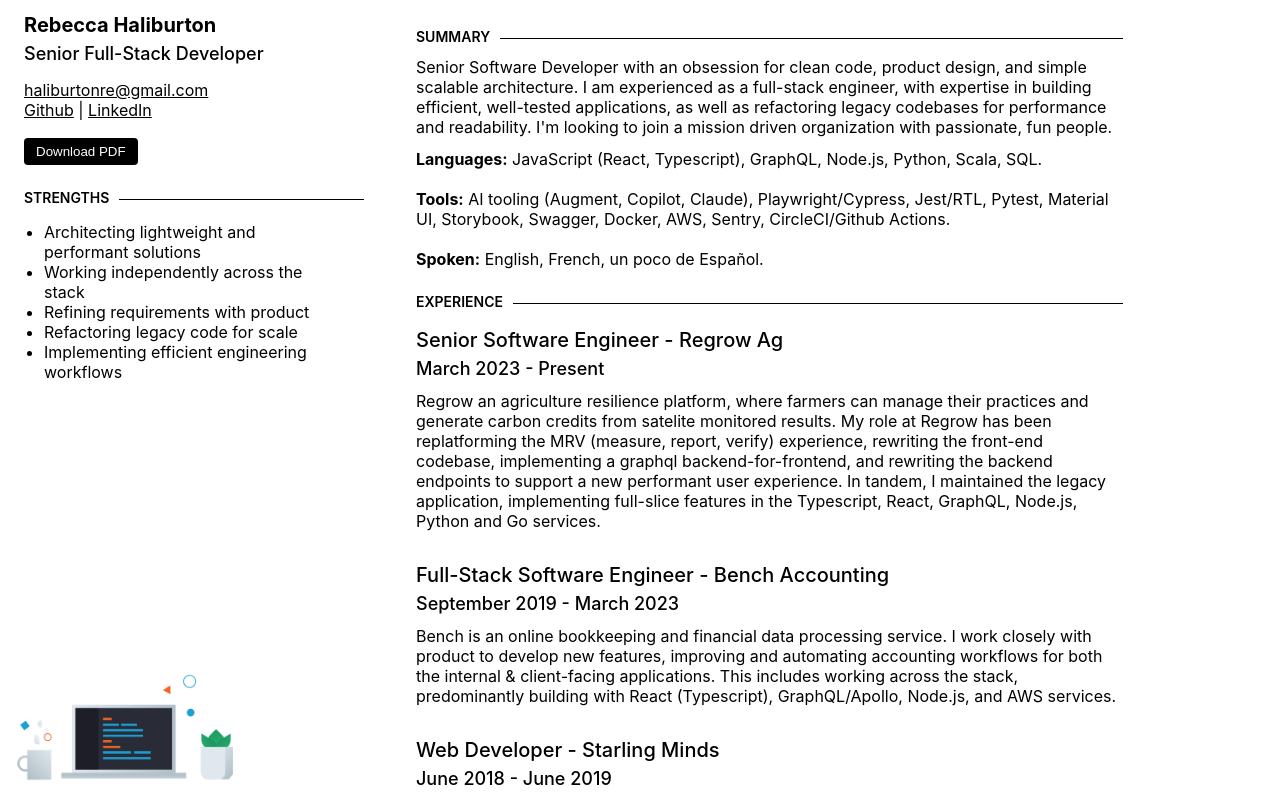
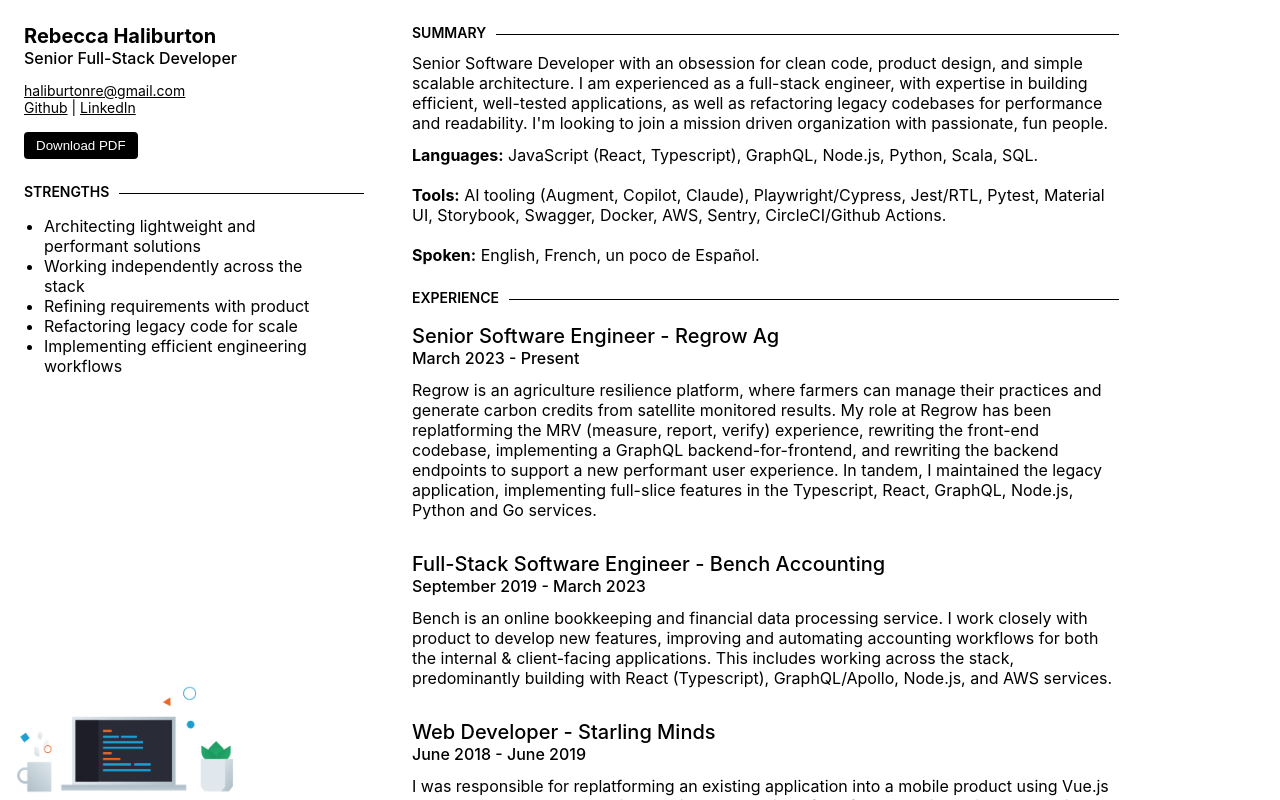
Before and after one commit to drhaliburton/portfolio, a React (Create React App) app: page / in a window 1280 px wide. Shown: the top 800 px of the page. Built offline with nearby package versions, Linux system fonts and the light colour scheme.

Commit message:
cleanup spacing

```diff
--- a/src/App.tsx
+++ b/src/App.tsx
@@ -10,7 +10,8 @@ const Page = styled.div`
 
   h1 {
     font-size: 20px;
-    margin-bottom: 6px;
+    margin-top: 12px;
+    margin-bottom: 0;
     > a {
       text-decoration: none;
       &:hover {
@@ -20,17 +21,15 @@ const Page = styled.div`
   }
 
   h2 {
-    font-size: 18px;
+    font-size: 16px;
     font-weight: 500;
     margin-top: 0;
-    margin-bottom: 4px;
-
+    margin-bottom: 0;
   }
 
   h3 {
-    font-size: 16px;
+    font-size: 14px;
     font-weight: 400;
-    margin-bottom: 0;
   }
 
   @media screen and (max-width: 700px) {
--- a/src/components/DowloadBtn.tsx
+++ b/src/components/DowloadBtn.tsx
@@ -2,7 +2,7 @@ import React from 'react'
 import styled from 'styled-components';
 
 const BtnWrapper = styled.div`
-  margin: 18px 0;
+  margin: 16px 0;
 
   > button {
     background-color: black;
--- a/src/components/Resume.tsx
+++ b/src/components/Resume.tsx
@@ -10,8 +10,8 @@ const ResumeLayout = styled.div`
   width: 100%;
   position: absolute;
   left: 340px;
-  padding: 16px;
-  margin-left: 60px;
+  padding: 12px 24px;
+  margin-left: 48px;
   background-color: white;
 
   @media screen and (max-width: 700px) {
--- a/src/components/Sidebar.tsx
+++ b/src/components/Sidebar.tsx
@@ -13,7 +13,7 @@ const SidebarLayout = styled.div`
   bottom: 0;
   width: 340px;
   height: 100%;
-  padding: 0 16px 0 24px;
+  padding: 12px 16px 0 24px;
   overflow: scroll;
 
   ul {
@@ -56,8 +56,10 @@ const Sidebar = ({ scrollRef }: { scrollRef: MutableRefObject<any> }) => {
     <SidebarLayout>
       <h1>{title}</h1>
       <h2>{subtitle}</h2>
-      <h3><a href={"mailto:" + email} target="_blank" rel="noreferrer">{email}</a></h3>
-      <a href={github} target="_blank" rel="noreferrer">Github</a> | <a href={linkedIn} target="_blank" rel="noreferrer">LinkedIn</a>
+      <h3>
+        <a href={"mailto:" + email} target="_blank" rel="noreferrer">{email}</a><br />
+        <a href={github} target="_blank" rel="noreferrer">Github</a> | <a href={linkedIn} target="_blank" rel="noreferrer">LinkedIn</a>
+      </h3>
       <div id="sidebar-content">
         <DownloadBtn />
         <Spacer />
--- a/src/data.ts
+++ b/src/data.ts
@@ -118,8 +118,7 @@ const { sidebar, summary, stack, education, experience }: Resume = {
       org: 'Regrow Ag',
       url: 'https://regrow.ag',
       subtitle: "March 2023 - Present",
-      content: "Regrow an agriculture resilience platform, where farmers can manage their practices and generate carbon credits from satelite monitored results. My role at Regrow has been replatforming the MRV (measure, report, verify) experience, rewriting the front-end codebase, implementing a graphql backend-for-frontend, and rewriting the backend endpoints to support a new performant user experience. In tandem, I maintained the legacy application, implementing full-slice features in the Typescript, React, GraphQL, Node.js, Python and Go services.",
-    },
+content: "Regrow is an agriculture resilience platform, where farmers can manage their practices and generate carbon credits from satellite monitored results. My role at Regrow has been replatforming the MRV (measure, report, verify) experience, rewriting the front-end codebase, implementing a GraphQL backend-for-frontend, and rewriting the backend endpoints to support a new performant user experience. In tandem, I maintained the legacy application, implementing full-slice features in the Typescript, React, GraphQL, Node.js, Python and Go services.",    },
     {
       title: "Full-Stack Software Engineer",
       org: "Bench Accounting",
```
Also changed, not shown: 7 other files (tests, documents, lock files or other folders).
